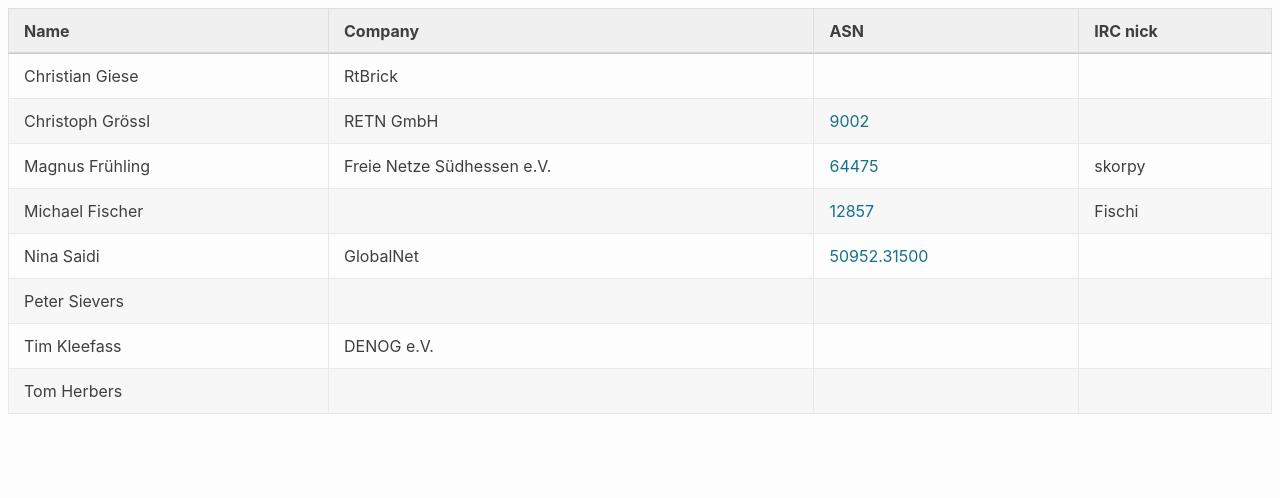
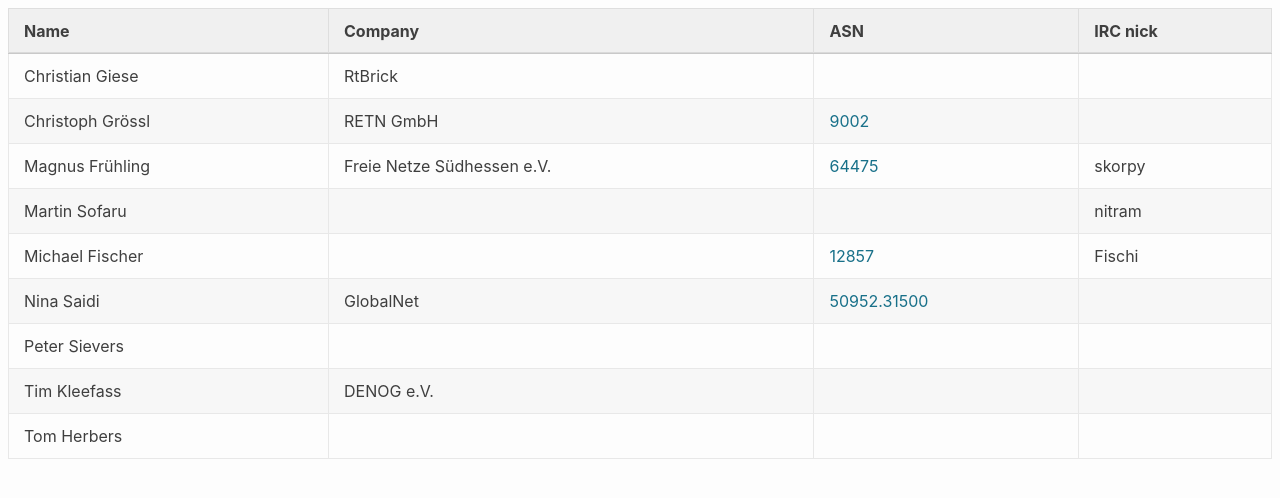
Before and after one commit to denog/pretix-attendeelist, a Jekyll site: the page built from denogmeetup24-04/index.markdown, in a window 1280 px wide. Shown: the top 498 px of the page. Built offline with Jekyll 4.4.1, drawn with Linux system fonts in a browser that asks for light colours.

Commit message:
Latest data: Wed Jan 24 12:11:29 UTC 2024

```diff
--- a/_data/attendees_denogmeetup24-04.json
+++ b/_data/attendees_denogmeetup24-04.json
@@ -16,6 +16,12 @@
     "company": "Freie Netze Südhessen e.V.",
     "irc": "skorpy",
     "asn": "64475"
+  },
+  {
+    "name": "Martin Sofaru",
+    "company": null,
+    "irc": "nitram",
+    "asn": null
   },
   {
     "name": "Michael Fischer",
```
